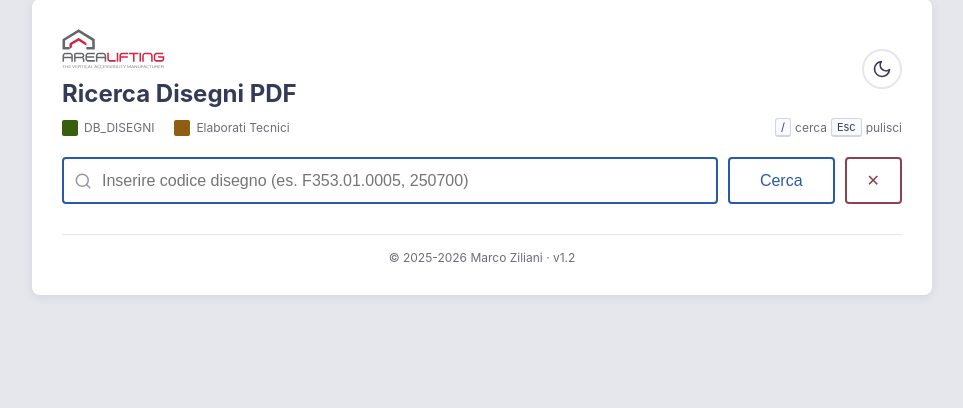
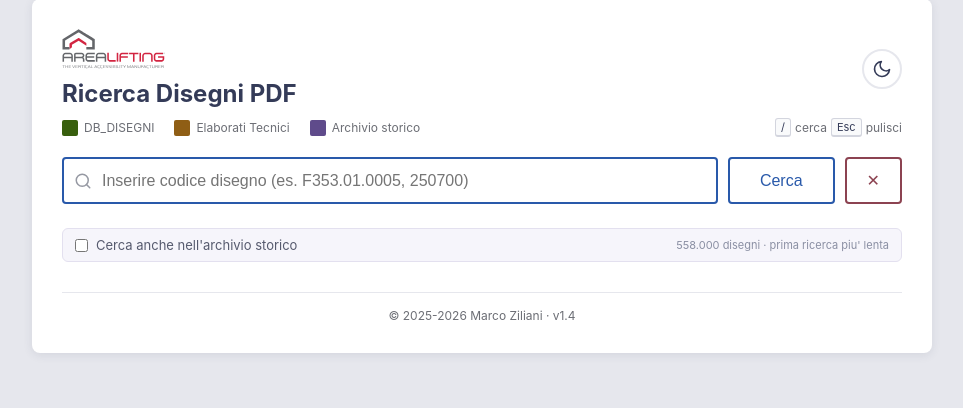
Before and after one commit to rylos/apri_disegno, a Flask app: page / in a window 1280 px wide. Shown: the part 21-429 px from the top of the page, without its empty margins (158-1121 px from the left). Run offline with Flask 3, Linux system fonts and the light colour scheme.

Commit message:
Web: ricerca opzionale nell'archivio storico Elaborati_Tecnici_OLD
Richiesta di Denis Sarzi Braga. L'archivio contiene 558.013 PDF, 23 volte
elaborati_tecnici e DB_DISEGNI messi insieme, quindi non poteva essere
trattato come le altre due fonti:

- interruttore per utente (cookie include_old), spento di default
- terzo livello della cascata: solo se le fonti correnti danno 0 risultati
- indice pigro, costruito alla prima ricerca che lo richiede e non all'avvio,
  TTL 24 h, non persistito su disco
- tetto di 500 risultati: "arcate" ne restituirebbe 64.814 e la risposta JSON
  sarebbe da decine di MB

La struttura dati e' la stessa lista di tuple delle altre fonti: misurata a
81 MB e 40-50 ms, contro i 500-600 ms di una regex IGNORECASE su blob unico.
build_et_entries generalizzato in build_cache_entries(base_path).

update_pdf_cache.sh genera ora anche la cache dell'archivio ed e' riscritto:

- una sola invocazione di fd per share invece di una per cartella PDF
  (5.734 processi): 62 s -> 6 s a cache calda, output identico riga per riga
- scrittura atomica su .tmp + mv: prima la redirezione troncava la cache
  all'avvio, e per tutta la scansione chi la leggeva trovava un file parziale
- una scansione vuota non sovrascrive piu' la cache precedente

Co-Authored-By: Claude Opus 5 (1M context) <noreply@anthropic.com>

```diff
--- a/apri_disegno_web/app.py
+++ b/apri_disegno_web/app.py
@@ -21,14 +21,24 @@ from flask import Flask, render_template, request, send_file, jsonify
 app = Flask(__name__)
 app.config['SEND_FILE_MAX_AGE_DEFAULT'] = 86400  # cache static 1 giorno
 
-DB_DISEGNI = Path("/mnt/srv01/DB_DISEGNI")
-ELABORATI_TECNICI = Path("/mnt/srv03/elaborati_tecnici")
+DB_DISEGNI = Path(os.environ.get("DB_DISEGNI", "/mnt/srv01/DB_DISEGNI"))
+ELABORATI_TECNICI = Path(os.environ.get("ELABORATI_TECNICI", "/mnt/srv03/elaborati_tecnici"))
+ELABORATI_OLD = Path(os.environ.get("ELABORATI_OLD", "/mnt/srv03/elaborati_tecnici_old"))
 CACHE_DURATION = 28800  # 8 ore
+
+# L'archivio storico non viene piu' modificato: TTL lungo, e l'indice si costruisce
+# solo alla prima ricerca che lo richiede (~558.000 voci, ~80 MB per worker).
+OLD_CACHE_DURATION = 86400  # 24 ore
+# Su un archivio cosi' grande un termine generico puo' restituire centinaia di
+# migliaia di righe (misurato: "cabine" ne da' 336.185): senza tetto la risposta
+# JSON sarebbe da decine di MB.
+OLD_MAX_RESULTS = 500
 
 # Percorsi mostrati agli utenti Windows (i mount interni non sono utilizzabili)
 WIN_ROOTS: List[Tuple[Path, str]] = [
     (DB_DISEGNI, os.environ.get("WIN_DB_DISEGNI", r"\\srv01\DB_DISEGNI")),
     (ELABORATI_TECNICI, os.environ.get("WIN_ELABORATI_TECNICI", r"\\srv03\elaborati_tecnici")),
+    (ELABORATI_OLD, os.environ.get("WIN_ELABORATI_OLD", r"\\srv03\Elaborati_Tecnici_OLD")),
 ]
 
 # Indice persistito su disco: i worker Gunicorn ripartono a caldo dopo un restart
@@ -38,6 +48,12 @@ INDEX_FILE = Path(os.environ.get("INDEX_FILE", "/tmp/apri_disegno_index.json"))
 _index: Dict[str, object] = {"db": [], "et": [], "built_at": 0.0}
 _index_lock = threading.Lock()
 _rebuilding = False
+
+# Indice dell'archivio storico, tenuto separato: e' 23 volte piu' grande degli altri
+# due messi insieme, non viene persistito su disco e non esiste finche' qualcuno non
+# accende la ricerca nell'archivio.
+_old_index: Dict[str, object] = {"old": [], "built_at": 0.0}
+_old_lock = threading.Lock()
 
 
 # ---------------------------------------------------------------- costruzione
@@ -76,22 +92,31 @@ def build_db_entries() -> List[Tuple[str, str, str]]:
     return entries
 
 
-def build_et_entries() -> List[Tuple[str, str, str]]:
-    """Indicizza elaborati_tecnici leggendo la cache generata su srv03"""
+def build_cache_entries(base_path: Path) -> List[Tuple[str, str, str]]:
+    """Indicizza una share leggendo la cache .pdf_cache.txt generata su srv03.
+
+    Il testo ricercabile e' il percorso relativo, non il solo nome file: e' cosi'
+    che la ricerca per commessa trova i disegni di una cartella corrispondente.
+    """
     entries = []
-    cache_file = ELABORATI_TECNICI / ".pdf_cache.txt"
+    cache_file = base_path / ".pdf_cache.txt"
 
     try:
         if cache_file.exists():
             for line in cache_file.read_text(errors="replace").splitlines():
                 line = line.strip()
                 if line:
-                    full_path = ELABORATI_TECNICI / line
+                    full_path = base_path / line
                     entries.append((full_path.name, line.lower(), str(full_path)))
     except (OSError, PermissionError):
         pass
 
     return entries
+
+
+def build_et_entries() -> List[Tuple[str, str, str]]:
+    """Indicizza elaborati_tecnici"""
+    return build_cache_entries(ELABORATI_TECNICI)
 
 
 def build_index() -> Dict[str, object]:
@@ -155,6 +180,27 @@ def get_index() -> Dict[str, object]:
             threading.Thread(target=_rebuild_async, daemon=True).start()
 
     return index
+
+
+def get_old_index() -> List[Tuple[str, str, str]]:
+    """Indice dell'archivio storico, costruito alla prima richiesta e poi tenuto.
+
+    A differenza dell'indice principale la costruzione e' sincrona: qui non c'e' un
+    indice vecchio da restituire nel frattempo, e chi ha acceso la ricerca
+    nell'archivio si aspetta il risultato. Costa qualche secondo la prima volta
+    (lettura di ~60 MB di cache da CIFS), poi e' in memoria per 24 ore.
+    """
+    with _old_lock:
+        entries = _old_index["old"]
+        fresh = (time.time() - _old_index["built_at"]) < OLD_CACHE_DURATION
+
+        if entries and fresh:
+            return entries
+
+        _old_index["old"] = build_cache_entries(ELABORATI_OLD)
+        _old_index["built_at"] = time.time()
+
+        return _old_index["old"]
 
 
 # ------------------------------------------------------------------- ricerca
@@ -236,6 +282,7 @@ def search():
     """Endpoint ricerca"""
     started = time.perf_counter()
     search_term = request.form.get('search_term', '').strip()
+    include_old = request.form.get('include_old') in ('1', 'on', 'true')
 
     if not search_term:
         return jsonify({'error': 'Inserire codice disegno'}), 400
@@ -243,10 +290,18 @@ def search():
     search_lower = search_term.lower()
     idx = get_index()
 
-    # Ricerca DB_DISEGNI, fallback su elaborati_tecnici solo se nessun risultato
+    # Cascata: elaborati_tecnici solo se DB_DISEGNI e' a zero, archivio storico
+    # solo se anche elaborati_tecnici e' a zero e l'utente lo ha richiesto
     results = search_entries(idx["db"], search_lower, "db_disegni")
     if not results:
         results = search_entries(idx["et"], search_lower, "elaborati_tecnici")
+
+    truncated = 0
+    if not results and include_old:
+        results = search_entries(get_old_index(), search_lower, "elaborati_old")
+        if len(results) > OLD_MAX_RESULTS:
+            truncated = len(results) - OLD_MAX_RESULTS
+            results = results[:OLD_MAX_RESULTS]
 
     if not results:
         return jsonify({'error': 'Nessun file trovato'}), 404
@@ -259,6 +314,7 @@ def search():
     return jsonify({
         'files': results,
         'total': len(results),
+        'truncated': truncated,
         'elapsed_ms': round((time.perf_counter() - started) * 1000, 1),
     })
 
@@ -283,9 +339,15 @@ def stats():
     idx = get_index()
     age = time.time() - idx["built_at"]
 
+    with _old_lock:
+        old_count = len(_old_index["old"])
+        old_age = time.time() - _old_index["built_at"] if old_count else None
+
     return jsonify({
         'db_disegni': len(idx["db"]),
         'elaborati_tecnici': len(idx["et"]),
+        'elaborati_old': old_count,
+        'elaborati_old_age_seconds': round(old_age) if old_age is not None else None,
         'age_seconds': round(age),
         'rebuilding': _rebuilding,
     })
--- a/apri_disegno_web/static/style.css
+++ b/apri_disegno_web/static/style.css
@@ -707,3 +707,119 @@ body.dark-theme .spinner circle {
 body.dark-theme .spinner-text {
     color: #c0caf5;
 }
+
+/* ---------------------------------------------- Archivio storico (OLD) */
+/* Viola Tokyo Night: si distingue dal verde DB_DISEGNI e dall'ocra elaborati tecnici */
+
+.color-box.old {
+    background: #5f4b8b;
+}
+
+.old-toggle {
+    display: flex;
+    align-items: center;
+    gap: 8px;
+    margin: -6px 0 18px;
+    padding: 8px 12px;
+    font-size: 13px;
+    color: #565a6e;
+    background: #f6f5fb;
+    border: 1px solid #e3e0ef;
+    border-radius: 6px;
+    cursor: pointer;
+    user-select: none;
+}
+
+.old-toggle:hover {
+    border-color: #c9c2e3;
+}
+
+.old-toggle input {
+    accent-color: #5f4b8b;
+    cursor: pointer;
+    margin: 0;
+}
+
+.old-hint {
+    margin-left: auto;
+    font-size: 11px;
+    color: #8a8fa3;
+    white-space: nowrap;
+}
+
+.origin-note {
+    font-size: 12px;
+    color: #5f4b8b;
+    border: 1px solid #cfc6e6;
+    border-radius: 10px;
+    padding: 1px 9px;
+    white-space: nowrap;
+}
+
+.truncated {
+    margin-bottom: 12px;
+    padding: 8px 12px;
+    font-size: 13px;
+    color: #8f5e15;
+    background: #fdf6e3;
+    border: 1px solid #e2cf9f;
+    border-radius: 6px;
+}
+
+.result-item.elaborati_old {
+    border-left-color: #5f4b8b;
+}
+
+.result-item.elaborati_old .file-icon {
+    color: #5f4b8b;
+}
+
+.badge.elaborati_old {
+    background: #5f4b8b;
+}
+
+body.dark-theme .color-box.old {
+    background: #9d7cd8;
+}
+
+body.dark-theme .old-toggle {
+    background: #1a1b26;
+    border-color: #414868;
+    color: #9aa5ce;
+}
+
+body.dark-theme .old-toggle:hover {
+    border-color: #565f89;
+}
+
+body.dark-theme .old-toggle input {
+    accent-color: #9d7cd8;
+}
+
+body.dark-theme .old-hint {
+    color: #565f89;
+}
+
+body.dark-theme .origin-note {
+    color: #9d7cd8;
+    border-color: #4a3d6b;
+}
+
+body.dark-theme .truncated {
+    color: #e0af68;
+    background: #2a2618;
+    border-color: #6b5426;
+}
+
+body.dark-theme .result-item.elaborati_old {
+    border-left-color: #9d7cd8;
+}
+
+body.dark-theme .result-item.elaborati_old .file-icon {
+    color: #9d7cd8;
+}
+
+body.dark-theme .badge.elaborati_old {
+    background: #9d7cd8;
+    color: #1a1b26;
+}
--- a/apri_disegno_web/templates/index.html
+++ b/apri_disegno_web/templates/index.html
@@ -17,6 +17,10 @@
         <symbol id="i-doc" viewBox="0 0 24 24" fill="none" stroke="currentColor" stroke-width="2" stroke-linecap="round" stroke-linejoin="round">
             <path d="M14 2H6a2 2 0 0 0-2 2v16a2 2 0 0 0 2 2h12a2 2 0 0 0 2-2V8z"></path>
             <path d="M14 2v6h6"></path><path d="M8 13h8"></path><path d="M8 17h5"></path>
+        </symbol>
+        <symbol id="i-archive" viewBox="0 0 24 24" fill="none" stroke="currentColor" stroke-width="2" stroke-linecap="round" stroke-linejoin="round">
+            <rect x="2" y="3" width="20" height="5" rx="1"></rect>
+            <path d="M4 8v11a2 2 0 0 0 2 2h12a2 2 0 0 0 2-2V8"></path><path d="M10 12h4"></path>
         </symbol>
         <symbol id="i-copy" viewBox="0 0 24 24" fill="none" stroke="currentColor" stroke-width="2" stroke-linecap="round" stroke-linejoin="round">
             <rect x="9" y="9" width="13" height="13" rx="2"></rect>
@@ -57,10 +61,13 @@
         <div class="legend">
             <span class="legend-item"><span class="color-box db"></span> DB_DISEGNI</span>
             <span class="legend-item"><span class="color-box et"></span> Elaborati Tecnici</span>
+            <span class="legend-item"><span class="color-box old"></span> Archivio storico</span>
             <span class="legend-item shortcuts"><kbd>/</kbd> cerca <kbd>Esc</kbd> pulisci</span>
         </div>
 
-        <form hx-post="/search" hx-target="#results" hx-swap="innerHTML" hx-indicator="#spinner">
+        <!-- hx-include: la checkbox sta fuori dal form per non spezzarne il layout -->
+        <form hx-post="/search" hx-target="#results" hx-swap="innerHTML" hx-indicator="#spinner"
+              hx-include="#include-old">
             <div class="input-wrap">
                 <svg class="input-icon" width="18" height="18"><use href="#i-search"></use></svg>
                 <input type="text"
@@ -75,6 +82,12 @@
             <button type="button" onclick="resetSearch()" class="reset-btn" title="Pulisci ricerca">✕</button>
         </form>
 
+        <label class="old-toggle" title="Cerca anche in Elaborati_Tecnici_OLD, solo quando le altre due fonti non trovano nulla. La prima ricerca richiede qualche secondo.">
+            <input type="checkbox" id="include-old" name="include_old" onchange="saveOldPref()">
+            <span>Cerca anche nell'archivio storico</span>
+            <span class="old-hint">558.000 disegni · prima ricerca piu' lenta</span>
+        </label>
+
         <div id="spinner" class="htmx-indicator">
             <svg class="spinner" viewBox="0 0 50 50">
                 <circle cx="25" cy="25" r="20" fill="none" stroke-width="5"></circle>
@@ -85,7 +98,7 @@
         <div id="results"></div>
 
         <footer class="footer">
-            © 2025-2026 Marco Ziliani · v1.2
+            © 2025-2026 Marco Ziliani · v1.4
         </footer>
     </div>
 
@@ -163,14 +176,24 @@
 
             const groupLabel = groups.size === 1 ? 'cartella' : 'cartelle';
 
+            const fromOld = files.length && files[0].source === 'elaborati_old';
+            const origin = fromOld
+                ? `<span class="origin-note">Risultati dall'archivio storico: nelle fonti correnti non c'è nulla</span>`
+                : '';
+            const cut = data.truncated
+                ? `<div class="truncated">Mostrati i primi ${files.length} risultati, altri ${data.truncated} esclusi. Restringi la ricerca.</div>`
+                : '';
+
             const html = `
                 <div class="results-header">
                     <span class="count-group">
                         <span class="count">${byName ? count : noMatch}</span>
                         ${extra}
+                        ${origin}
                     </span>
                     <span class="meta">${groups.size} ${groupLabel} · ${data.elapsed_ms} ms</span>
                 </div>
+                ${cut}
                 ${[...groups.entries()].map(([parent, items]) => `
                     <div class="group">
                         <div class="group-header">
@@ -191,10 +214,13 @@
                                      ${file.name_match ? '' : 'title="Il nome file non corrisponde: si trova in una cartella corrispondente"'}>
                                     <a href="/pdf${escapeHtml(file.path)}" target="_blank" rel="noopener">
                                         <svg class="file-icon" width="18" height="18">
-                                            <use href="#${file.source === 'db_disegni' ? 'i-drawing' : 'i-doc'}"></use>
+                                            <use href="#${file.source === 'db_disegni' ? 'i-drawing' :
+                                                          file.source === 'elaborati_old' ? 'i-archive' : 'i-doc'}"></use>
                                         </svg>
                                         <span class="filename">${highlight(file.name, term)}</span>
-                                        <span class="badge ${file.source}">${file.source === 'db_disegni' ? 'DB' : 'ET'}</span>
+                                        <span class="badge ${file.source}">${
+                                            file.source === 'db_disegni' ? 'DB' :
+                                            file.source === 'elaborati_old' ? 'OLD' : 'ET'}</span>
                                     </a>
                                 </div>
                             `).join('')}
@@ -287,7 +313,22 @@
             }
         }
 
+        // Preferenza "archivio storico", ricordata come il tema. Default spenta:
+        // l'indice dell'archivio non viene costruito finche' nessuno lo chiede.
+        function saveOldPref() {
+            const on = document.getElementById('include-old').checked;
+            document.cookie = `include_old=${on ? '1' : '0'}; path=/; max-age=31536000`;
+        }
+
+        function loadOldPref() {
+            const pref = document.cookie.split('; ').find(row => row.startsWith('include_old='));
+            if (pref && pref.split('=')[1] === '1') {
+                document.getElementById('include-old').checked = true;
+            }
+        }
+
         loadTheme();
+        loadOldPref();
     </script>
 </body>
 </html>
```
Also changed, not shown: apri_disegno_web/docker-compose.yml (+9 -0 lines), .serena/memories/archivio_storico_old.md (added), .serena/memories/cache_pdf_srv03.md (added), .serena/memories/project_overview.md, .serena/memories/web_app.md, apri_disegno_web/README.md, 1 other file.
